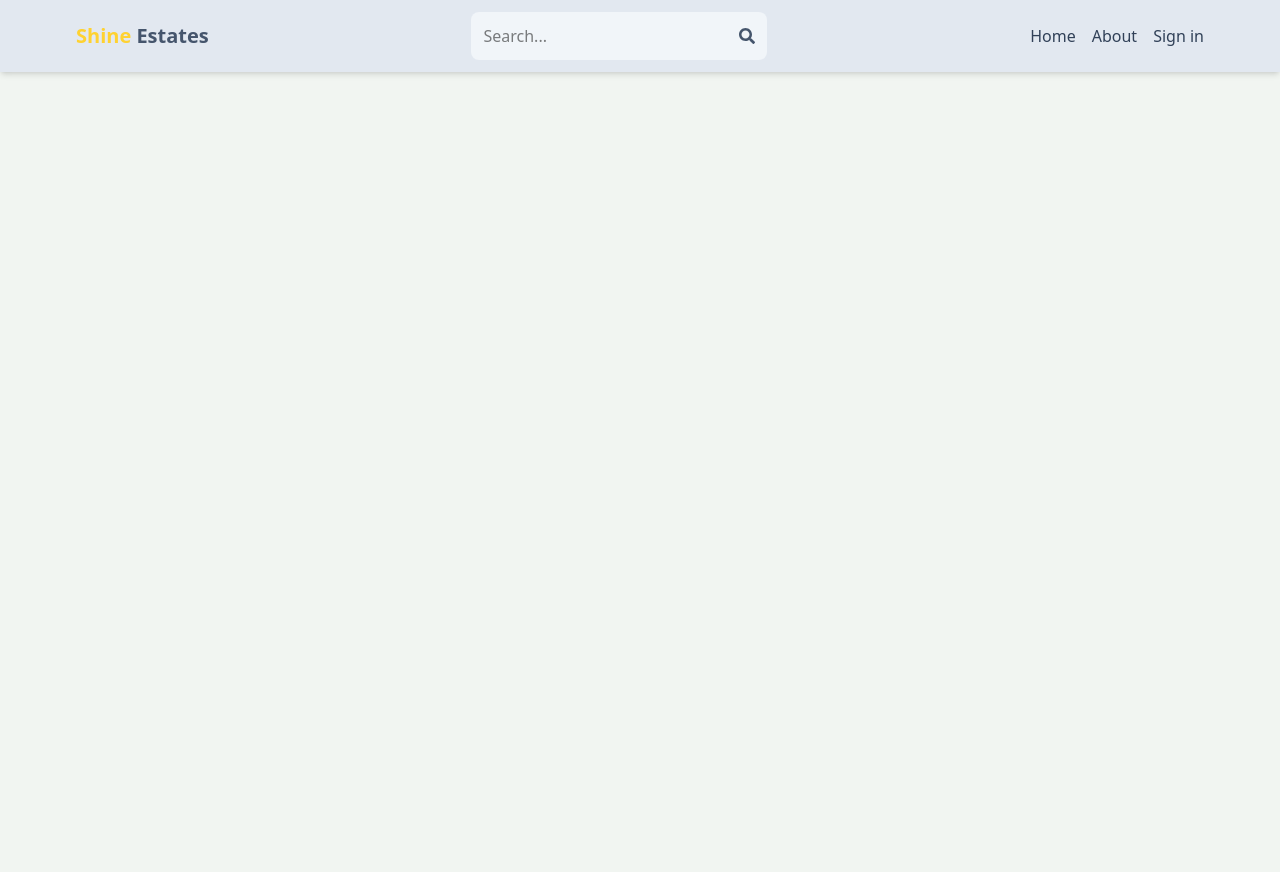
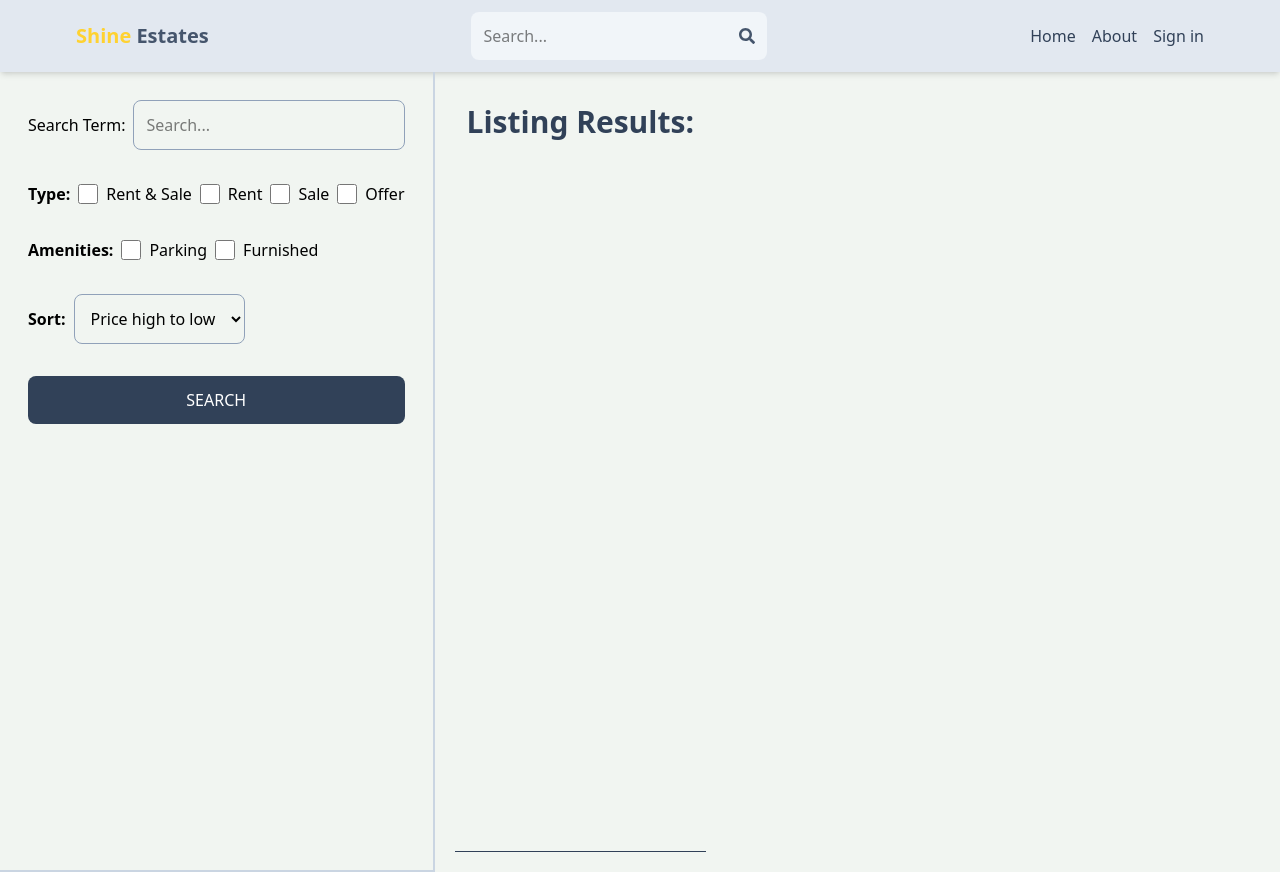
Before and after one commit to allahrakha-7/RealEstateProject, a React (Vite) app in the folder client/: page /search in a window 1280 px wide. Before the commit the page ends 800 px from the top, so only its background shows below. Built offline with nearby package versions, Linux system fonts and the light colour scheme; no server answers.

Commit message:
Create search page functionality

```diff
--- a/client/src/App.jsx
+++ b/client/src/App.jsx
@@ -9,6 +9,7 @@
 import CreateListing from './pages/CreateListing';
 import UpdateListing from './pages/UpdateListing';
 import Listing from './pages/Listing';
+import Search from './pages/Search';
 
 function App() {
 
@@ -21,6 +22,7 @@
         <Route path='/sign-in' element={<SignIn/>} />
         <Route path='/sign-up' element={<SignUp/>} />
         <Route path='/listing/:listingId' element={<Listing/>} />
+        <Route path='/search' element={<Search/>} />
         <Route element={<PrivateRoute/>}>
           <Route path='/profile' element={<Profile/>} />
           <Route path='/create-listing' element={<CreateListing/>}/>
--- a/client/src/pages/Search.jsx
+++ b/client/src/pages/Search.jsx
@@ -0,0 +1,59 @@
+function Search() {
+    return (
+        <>
+            <div className="flex flex-col md:flex-row">
+                <div className="p-7 border-slate-300 border-b-2 md:border-r-2 md:min-h-screen">
+                    <form className="flex flex-col gap-8">
+                        <div className="flex items-center gap-2">
+                            <label className="whitespace-nowrap">Search Term:</label>
+                            <input type="text" id="searchTerm" placeholder="Search..." className="border border-slate-400 rounded-lg p-3 w-full focus:outline-slate-400" />
+                        </div>
+                        <div className="flex gap-2 flex-wrap items-center">
+                            <label className="font-semibold">Type:</label>
+                            <div className="flex gap-2">
+                                <input type="checkbox" id="all" className="w-5" />
+                                <span>Rent & Sale</span>
+                            </div>
+                            <div className="flex gap-2">
+                                <input type="checkbox" id="rent" className="w-5" />
+                                <span>Rent</span>
+                            </div><div className="flex gap-2">
+                                <input type="checkbox" id="sale" className="w-5" />
+                                <span>Sale</span>
+                            </div><div className="flex gap-2">
+                                <input type="checkbox" id="offer" className="w-5" />
+                                <span>Offer</span>
+                            </div>
+                        </div>
+                        <div className="flex gap-2 flex-wrap items-center">
+                            <label className="font-semibold">Amenities:</label>
+                            <div className="flex gap-2">
+                                <input type="checkbox" id="parking" className="w-5" />
+                                <span>Parking</span>
+                            </div>
+                            <div className="flex gap-2">
+                                <input type="checkbox" id="furnished" className="w-5" />
+                                <span>Furnished</span>
+                            </div>
+                        </div>
+                        <div className="flex items-center gap-2">
+                            <label className="font-semibold">Sort:</label>
+                            <select id="sort_order" className="border border-slate-400 focus:border-slate-400 rounded-lg p-3 ">
+                                <option value="">Price high to low</option>
+                                <option value="">Price low to high</option>
+                                <option value="">Latest</option>
+                                <option value="">Oldest</option>
+                            </select>
+                        </div>
+                        <button className="bg-slate-700 text-white p-3 rounded-lg uppercase hover:opacity-95">Search</button>
+                    </form>
+                </div>
+                <div className="text-3xl font-semibold p-3 border-b text-slate-700 m-5">
+                    <h1>Listing Results:</h1>
+                </div>
+            </div>
+        </>
+    )
+}
+
+export default Search;
```
